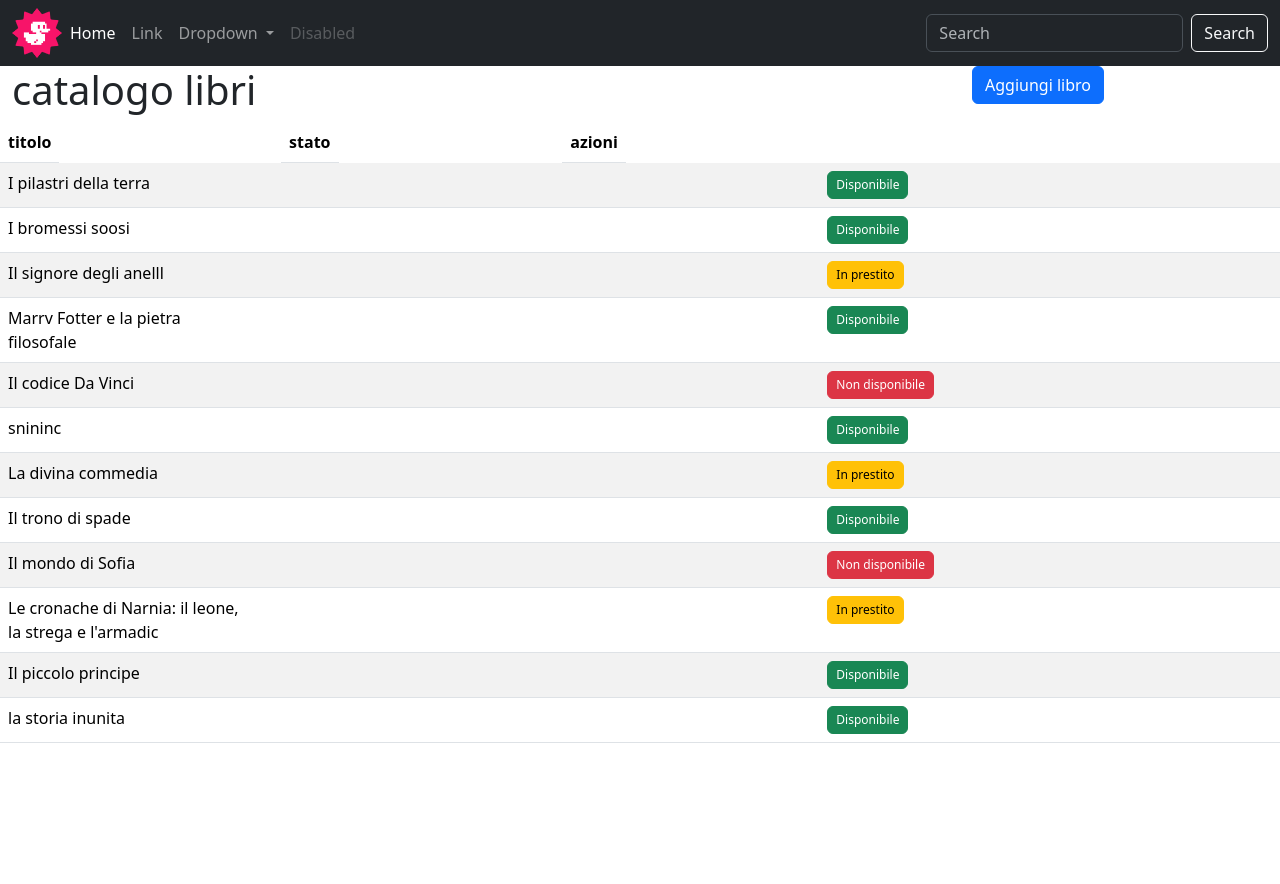
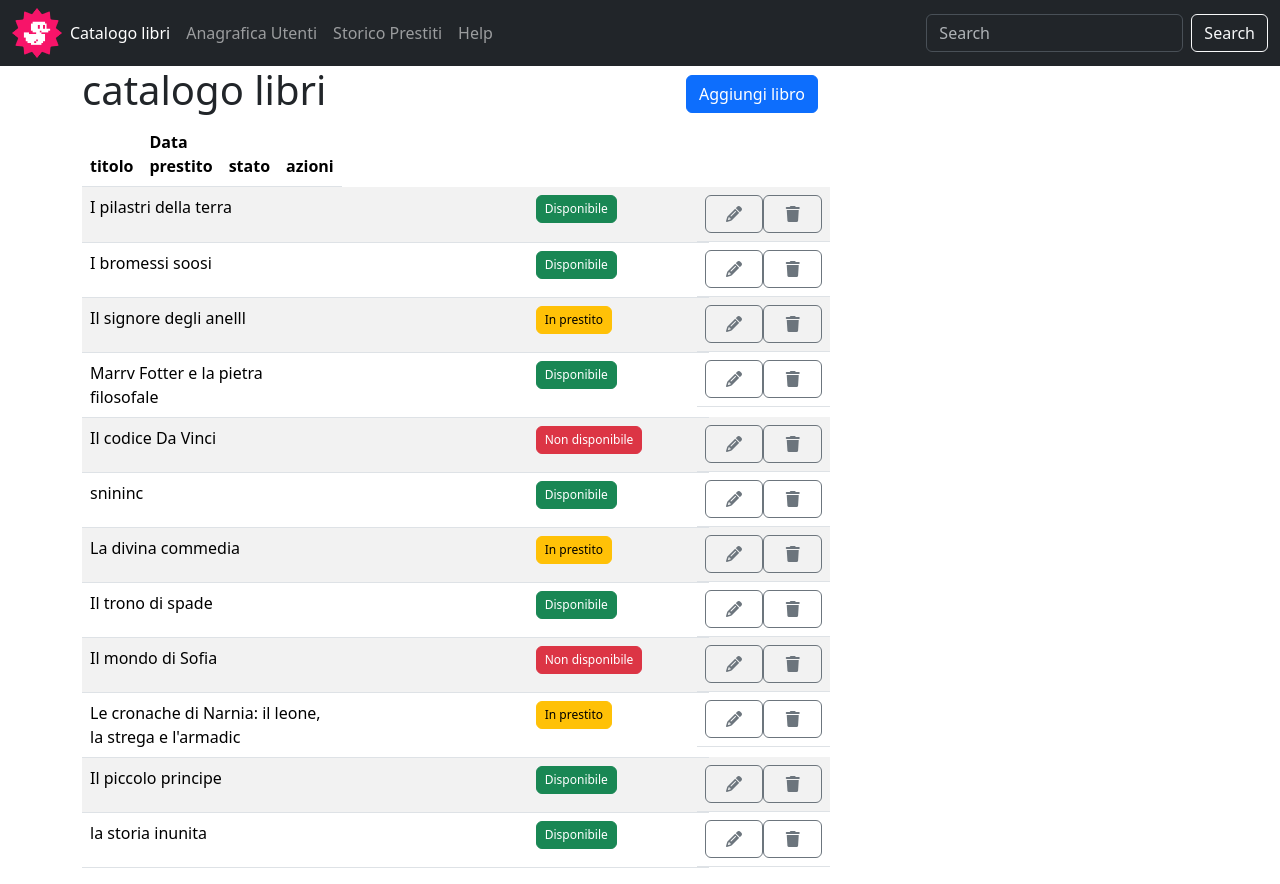
Before and after one commit to Riccardo-Gucciardo/html-css-bootstrap-dashboard, a plain HTML site: page index.html in a window 1280 px wide. Before the commit the page ends 800 px from the top, so only its background shows below. Drawn offline with nearby package versions, Linux system fonts and the light colour scheme.

Commit message:
macro cambiamenti

```diff
--- a/index.html
+++ b/index.html
@@ -5,6 +5,10 @@
     <meta name="viewport" content="width=device-width, initial-scale=1">
     <title>Bootstrap demo</title>
     <link href="https://cdn.jsdelivr.net/npm/bootstrap@5.3.3/dist/css/bootstrap.min.css" rel="stylesheet" integrity="sha384-QWTKZyjpPEjISv5WaRU9OFeRpok6YctnYmDr5pNlyT2bRjXh0JMhjY6hW+ALEwIH" crossorigin="anonymous">
+    <link rel="stylesheet" href="https://cdnjs.cloudflare.com/ajax/libs/font-awesome/6.7.1/css/all.min.css"
+        integrity="sha512-5Hs3dF2AEPkpNAR7UiOHba+lRSJNeM2ECkwxUIxC1Q/FLycGTbNapWXB4tP889k5T5Ju8fs4b1P5z/iB4nMfSQ=="
+        crossorigin="anonymous" referrerpolicy="no-referrer" />
+
   </head>
   <body>
     <nav class="navbar navbar-expand-lg bg-dark " data-bs-theme="dark" >
@@ -16,24 +20,16 @@
           <div class="collapse navbar-collapse" id="navbarSupportedContent">
             <ul class="navbar-nav me-auto mb-2 mb-lg-0">
               <li class="nav-item">
-                <a class="nav-link active" aria-current="page" href="#">Home</a>
+                <a class="nav-link active" aria-current="page" href="#">Catalogo libri</a>
               </li>
               <li class="nav-item">
-                <a class="nav-link" href="#">Link</a>
-              </li>
-              <li class="nav-item dropdown">
-                <a class="nav-link dropdown-toggle" href="#" role="button" data-bs-toggle="dropdown" aria-expanded="false">
-                  Dropdown
-                </a>
-                <ul class="dropdown-menu">
-                  <li><a class="dropdown-item" href="#">Action</a></li>
-                  <li><a class="dropdown-item" href="#">Another action</a></li>
-                  <li><hr class="dropdown-divider"></li>
-                  <li><a class="dropdown-item" href="#">Something else here</a></li>
-                </ul>
+                <a class="nav-link" href="#">Anagrafica Utenti</a>
               </li>
               <li class="nav-item">
-                <a class="nav-link disabled" aria-disabled="true">Disabled</a>
+                <a class="nav-link" href="#">Storico Prestiti</a>
+              </li>
+              <li class="nav-item">
+                <a class="nav-link" href="#">Help</a>
               </li>
             </ul>
             <form class="d-flex" role="search">
@@ -44,102 +40,184 @@
         </div>
       </nav>
       <!-- inizio container -->
-       <div class="container-fluid ">
-        <div class="row justify-content-between ">
-                    <div class="col-8 col-md-9">
+    <main>
+      <div class="container">
+        <div class="row ">
+          <div class="col-12 col-lg-8">
+            <div class="d-flex justify-content-between align-items-center">
               <h1>catalogo libri</h1>
+              <button type="button" class="btn btn-primary">Aggiungi libro</button>
             </div>
-                  <div class="col-4 col-md-3" >
-                      <div><button type="button" class="btn btn-primary">Aggiungi libro</button></div>
-                  </div>
-        </div>
-       </div>
-       <div class="container-fluid">
-        <div class="row ">
+            <!-- tabella -->
             <table class="table table-striped ">
               <thead class="row row-cols-3 justify-content-between">
                 <tr >
                  <th>titolo</th>
-            </tr>
-            <tr>
+                 <th>Data prestito</th>
                  <th>stato</th>
-            </tr>
-            <tr >
                  <th>azioni</th>
                 </tr>
               </thead>
               <tbody>
-            <tr>
-             <td>I pilastri della terra</td>
-             <td><button type="button" class="btn btn-success"style="--bs-btn-padding-y: .25rem; --bs-btn-padding-x: .5rem; --bs-btn-font-size: .75rem;">Disponibile</button></td>
-             <td></td>
+                <tr class="">
+                    <td>
+                      I pilastri della terra
+                    </td>
+                    <td>
+                      <button type="button" class="btn btn-success"style="--bs-btn-padding-y: .25rem; --bs-btn-padding-x: .5rem; --bs-btn-font-size: .75rem;">Disponibile</button>
+                    </td>
+                    <td class="row row-cols-2">
+                      <button class="btn btn-outline-secondary">
+                        <i class="fa-solid fa-pencil"></i>
+                      </button>
+                      <button class="btn btn-outline-secondary">
+                        <i class=" fa-solid fa-trash"></i>
+                      </button>
+                    </td>
                 </tr>
                 <tr>
                   <td>I bromessi soosi</td>
                   <td><button type="button" class="btn btn-success"style="--bs-btn-padding-y: .25rem; --bs-btn-padding-x: .5rem; --bs-btn-font-size: .75rem;">Disponibile</button></td>
-             <td></td>
+                    <td class="row row-cols-2">
+                      <button class="btn btn-outline-secondary">
+                        <i class="fa-solid fa-pencil"></i>
+                      </button>
+                      <button class="btn btn-outline-secondary">
+                        <i class=" fa-solid fa-trash"></i>
+                      </button>
+                    </td>
                 </tr>
                 <tr>
                   <td>Il signore degli anelll</td>
                   <td><button type="button" class="btn btn-warning"style="--bs-btn-padding-y: .25rem; --bs-btn-padding-x: .5rem; --bs-btn-font-size: .75rem;">In prestito</button></td>
-              <td></td>
+                    <td class="row row-cols-2">
+                      <button class="btn btn-outline-secondary">
+                        <i class="fa-solid fa-pencil"></i>
+                      </button>
+                      <button class="btn btn-outline-secondary">
+                        <i class=" fa-solid fa-trash"></i>
+                      </button>
+                    </td>
                 </tr>
                 <tr>
                   <td>Marrv Fotter e la pietra <br>
                     filosofale</td>
                   <td><button type="button" class="btn btn-success"style="--bs-btn-padding-y: .25rem; --bs-btn-padding-x: .5rem; --bs-btn-font-size: .75rem;">Disponibile</button></td>
-              <td></td>
+                    <td class="row row-cols-2">
+                      <button class="btn btn-outline-secondary">
+                        <i class="fa-solid fa-pencil"></i>
+                      </button>
+                      <button class="btn btn-outline-secondary">
+                        <i class=" fa-solid fa-trash"></i>
+                      </button>
+                    </td>
                 </tr>
                 <tr>
                   <td>Il codice Da Vinci</td>
                   <td><button type="button" class="btn btn-danger"style="--bs-btn-padding-y: .25rem; --bs-btn-padding-x: .5rem; --bs-btn-font-size: .75rem;">Non disponibile</button></td>
-              <td></td>
+                    <td class="row row-cols-2">
+                      <button class="btn btn-outline-secondary">
+                        <i class="fa-solid fa-pencil"></i>
+                      </button>
+                      <button class="btn btn-outline-secondary">
+                        <i class=" fa-solid fa-trash"></i>
+                      </button>
+                    </td>
                 </tr>
                 <tr>
                   <td>snininc</td>
                   <td><button type="button" class="btn btn-success"style="--bs-btn-padding-y: .25rem; --bs-btn-padding-x: .5rem; --bs-btn-font-size: .75rem;">Disponibile</button></td>
-              <td></td>
+                    <td class="row row-cols-2">
+                      <button class="btn btn-outline-secondary">
+                        <i class="fa-solid fa-pencil"></i>
+                      </button>
+                      <button class="btn btn-outline-secondary">
+                        <i class=" fa-solid fa-trash"></i>
+                      </button>
+                    </td>
                 </tr>
                 <tr>
                   <td>La divina commedia</td>
                   <td><button type="button" class="btn btn-warning"style="--bs-btn-padding-y: .25rem; --bs-btn-padding-x: .5rem; --bs-btn-font-size: .75rem;">In prestito</button></td>
-              <td></td>
+                    <td class="row row-cols-2">
+                      <button class="btn btn-outline-secondary">
+                        <i class="fa-solid fa-pencil"></i>
+                      </button>
+                      <button class="btn btn-outline-secondary">
+                        <i class=" fa-solid fa-trash"></i>
+                      </button>
+                    </td>
                 </tr>
                 <tr>
                   <td>Il trono di spade</td>
                   <td><button type="button" class="btn btn-success"style="--bs-btn-padding-y: .25rem; --bs-btn-padding-x: .5rem; --bs-btn-font-size: .75rem;">Disponibile</button></td>
-              <td></td>
+                    <td class="row row-cols-2">
+                      <button class="btn btn-outline-secondary">
+                        <i class="fa-solid fa-pencil"></i>
+                      </button>
+                      <button class="btn btn-outline-secondary">
+                        <i class=" fa-solid fa-trash"></i>
+                      </button>
+                    </td>
                 </tr>
                 <tr>
                   <td>Il mondo di Sofia</td>
                   <td><button type="button" class="btn btn-danger"style="--bs-btn-padding-y: .25rem; --bs-btn-padding-x: .5rem; --bs-btn-font-size: .75rem;">Non disponibile</button></td>
-              <td></td>
+                    <td class="row row-cols-2">
+                      <button class="btn btn-outline-secondary">
+                        <i class="fa-solid fa-pencil"></i>
+                      </button>
+                      <button class="btn btn-outline-secondary">
+                        <i class=" fa-solid fa-trash"></i>
+                      </button>
+                    </td>
                 </tr>
                 <tr>
                   <td>Le cronache di Narnia: il leone, <br>
                     la strega e l'armadic</td>
                   <td><button type="button" class="btn btn-warning"style="--bs-btn-padding-y: .25rem; --bs-btn-padding-x: .5rem; --bs-btn-font-size: .75rem;">In prestito</button></td>
-              <td></td>
+                    <td class="row row-cols-2">
+                      <button class="btn btn-outline-secondary">
+                        <i class="fa-solid fa-pencil"></i>
+                      </button>
+                      <button class="btn btn-outline-secondary">
+                        <i class=" fa-solid fa-trash"></i>
+                      </button>
+                    </td>
                 </tr>
                 <tr>
                   <td>Il piccolo principe</td>
                   <td><button type="button" class="btn btn-success"style="--bs-btn-padding-y: .25rem; --bs-btn-padding-x: .5rem; --bs-btn-font-size: .75rem;">Disponibile</button></td>
-              <td></td>
+                    <td class="row row-cols-2">
+                      <button class="btn btn-outline-secondary">
+                        <i class="fa-solid fa-pencil"></i>
+                      </button>
+                      <button class="btn btn-outline-secondary">
+                        <i class=" fa-solid fa-trash"></i>
+                      </button>
+                    </td>
                 </tr>
                 <tr>
                   <td>la storia inunita</td>
                   <td><button type="button" class="btn btn-success"style="--bs-btn-padding-y: .25rem; --bs-btn-padding-x: .5rem; --bs-btn-font-size: .75rem;">Disponibile</button></td>
-              <td></td>
+                    <td class="row row-cols-2">
+                      <button class="btn btn-outline-secondary">
+                        <i class="fa-solid fa-pencil"></i>
+                      </button>
+                      <button class="btn btn-outline-secondary">
+                        <i class=" fa-solid fa-trash"></i>
+                      </button>
+                    </td>
                 </tr>
               </tbody>
-
-
-
-
-
             </table>
           </div>
+          <div class="">
+
           </div>
+        </div>
+      </div>
+    </main>
 
 
 
```
Also changed, not shown: 1 other file. Lines whose indentation alone changed are shown as unchanged.
